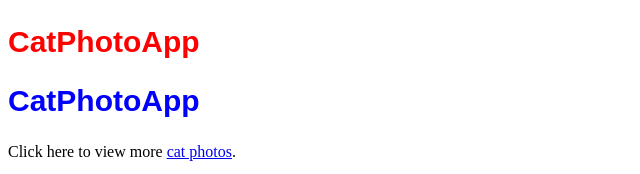
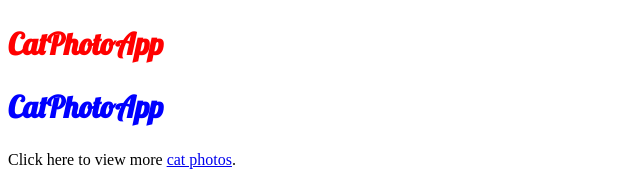
Before and after one commit to Domitalk/learning, a plain HTML site: page 2BasicCss.html in a window 1280 px wide. Shown: the top 174 px of the page, without its empty margins (0-640 px from the left). Drawn offline with Linux system fonts and the light colour scheme.

Commit message:
font degrade

```diff
--- a/2BasicCss.html
+++ b/2BasicCss.html
@@ -14,8 +14,9 @@
     h2 {
         color: blue;
         font-size: 30px;
-        font-family: sans-serif;
+        font-family: Lobster, monospace;
     }
+    /* you can have a backup so the font can degrade to the second option if the first isn't available */
 
     /* h3 {
     font-family: FAMILY_NAME, GENERIC_NAME;.
```
